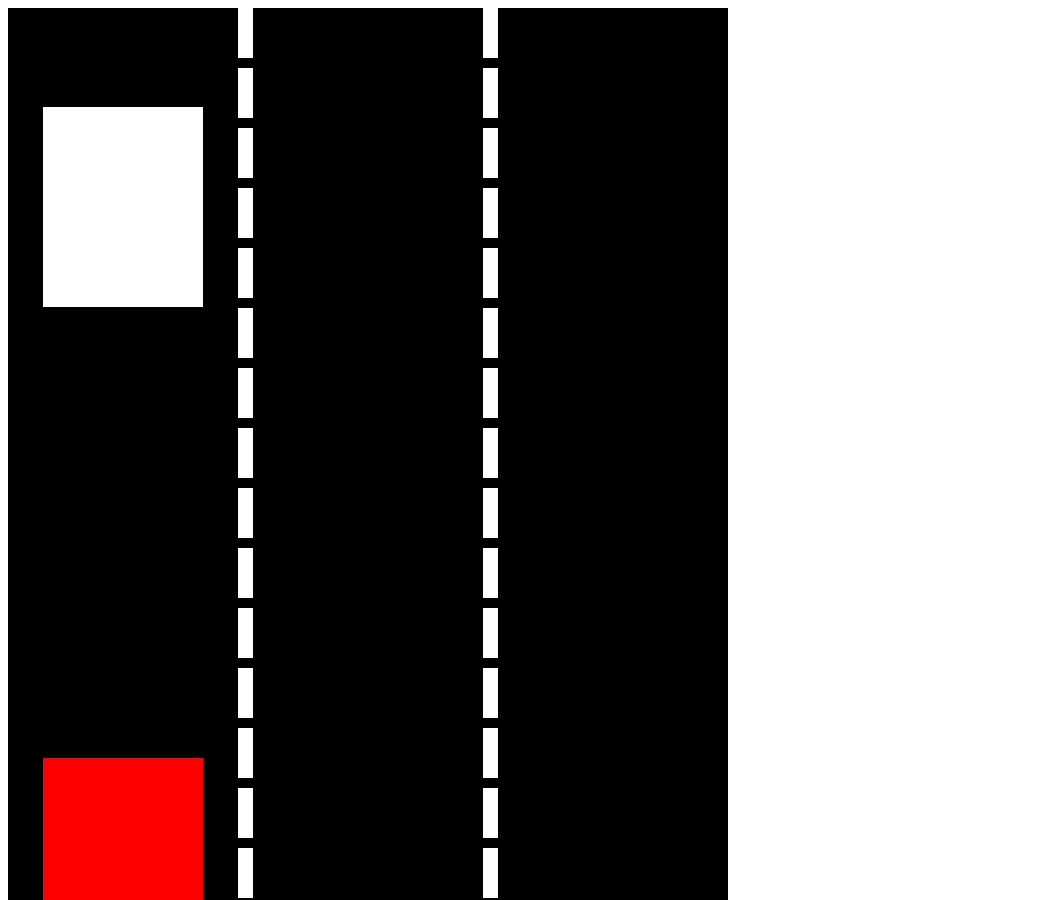
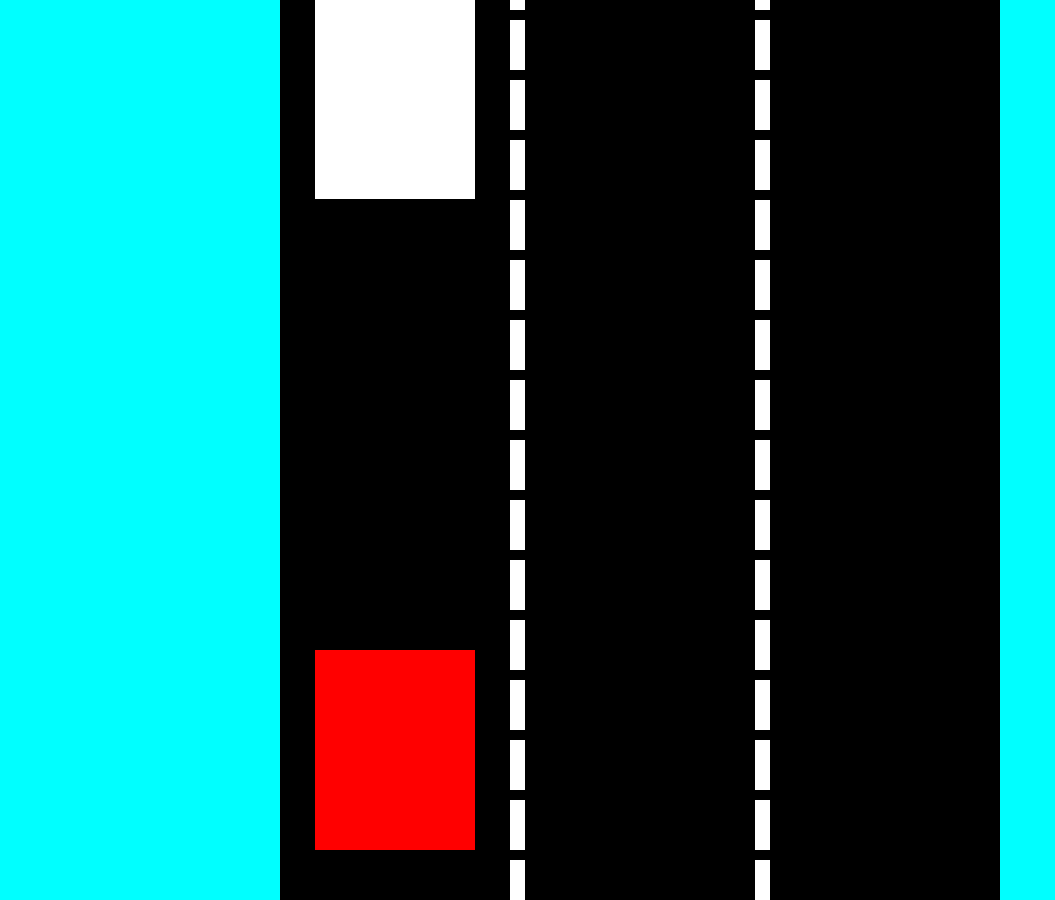
Before and after one commit to AnisDerriche/brainRotRace, a website: page game.html in a window 1280 px wide. Shown: the whole page, without its empty margins (0-1055 px from the left). Before the commit the page ends 800 px from the top, so only its background shows below. Drawn offline with Linux system fonts and the light colour scheme.

Commit message:
Positionnement canva au milieu de la page

```diff
--- a/style.css
+++ b/style.css
@@ -1,5 +1,10 @@
 #gameCanvas {
-        position: fixed;
-        x: 50%;
-        y: 50%;
+        position: absolute;
+        top: 50%;
+        left: 50%;
+        transform: translate(-50%, -50%);
 }
+
+body{
+        background-color: aqua;
+}
```
